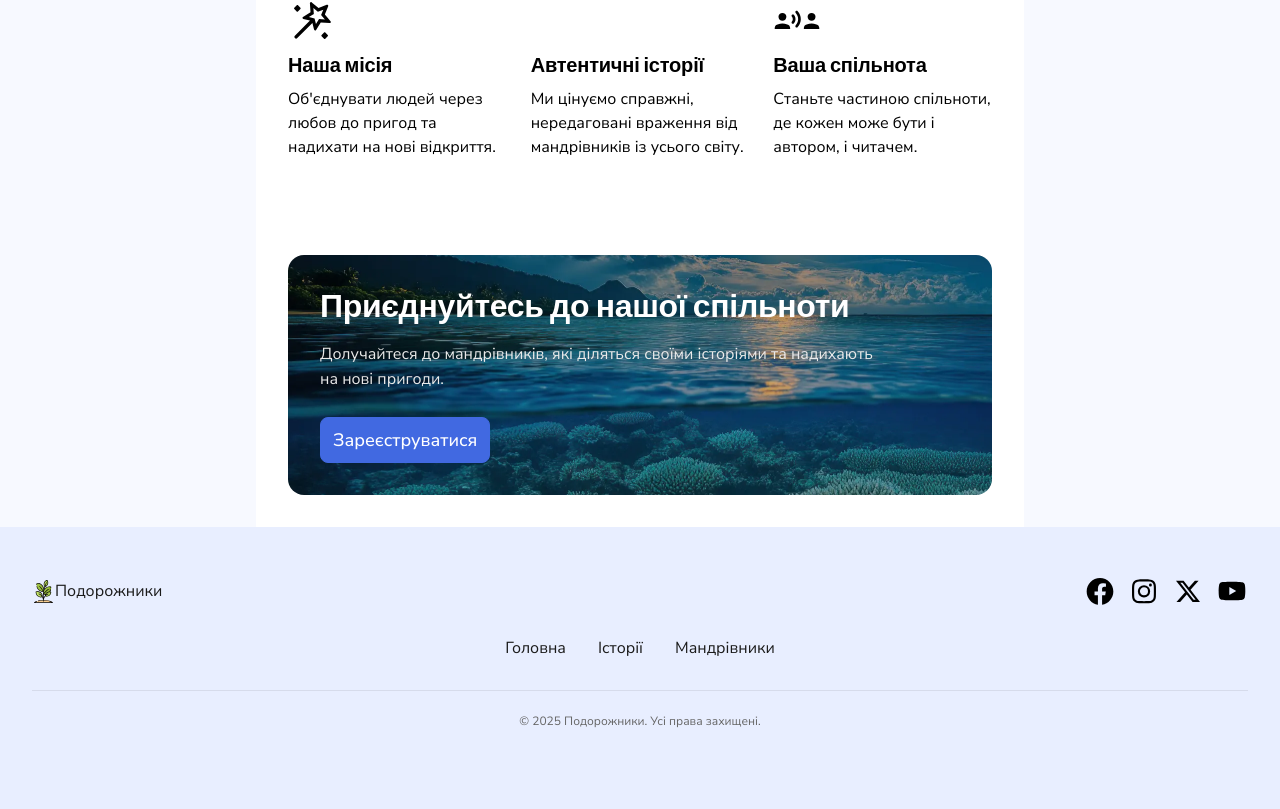
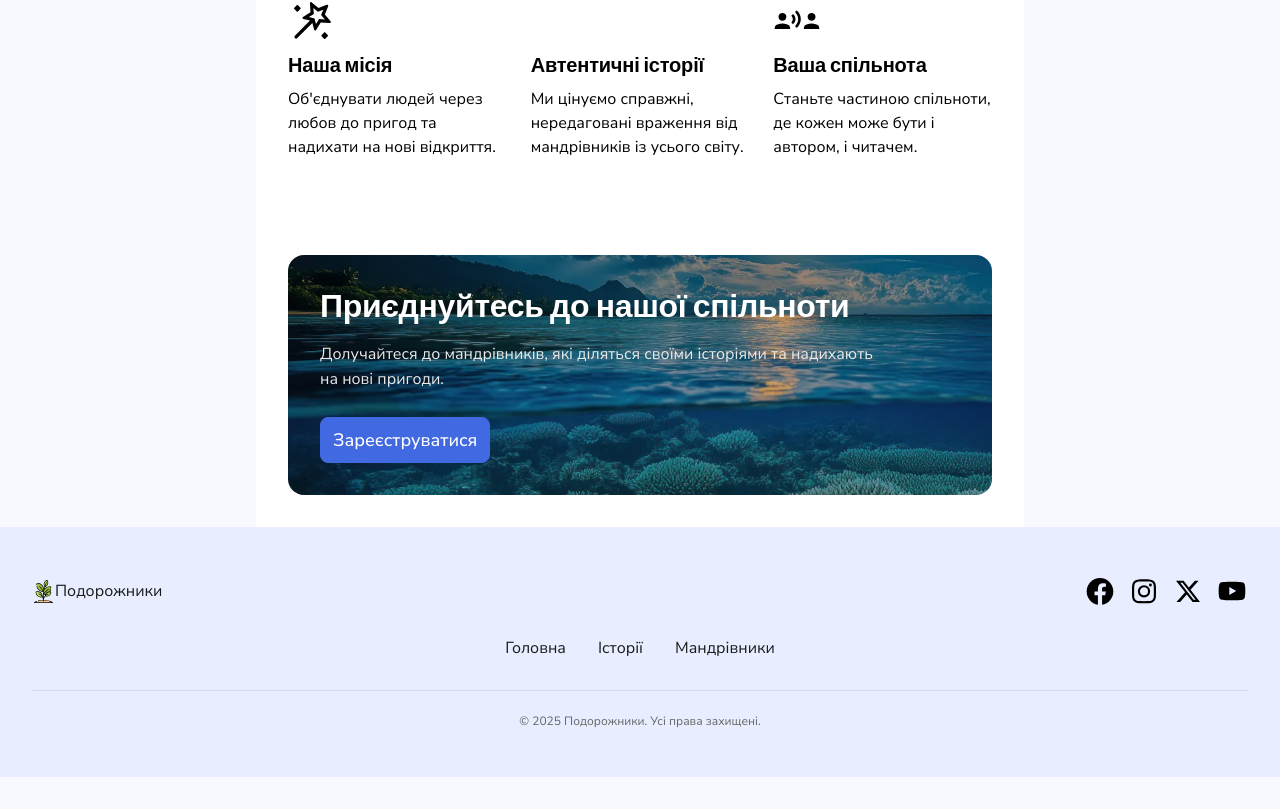
Before and after one commit to elentr/project-team-deploydrive, a Next.js app: page / in a window 1280 px wide. Shown: the part 1142-1951 px from the top of the page. After the commit the page ends 1919 px from the top, so only its background shows below. Built offline with nearby package versions, Linux system fonts and the light colour scheme; no server answers.

Commit message:
fix padding

```diff
--- a/components/Footer/Footer.module.css
+++ b/components/Footer/Footer.module.css
@@ -98,7 +98,6 @@
 .copyright {
   text-align: center;
   padding-top: 24px;
-  padding-bottom: 32px;
   border-top: 1px solid rgba(0, 0, 0, 0.08);
 }
 
@@ -143,7 +142,6 @@
   .navList {
     flex-direction: row;
   }
-
 }
 
 /* Desktop - 1440px and up */
@@ -176,7 +174,7 @@
   .link {
     font-size: 18px;
   }
-.copyright p {
-  font-size: 16px;
+  .copyright p {
+    font-size: 16px;
+  }
 }
-}
```
